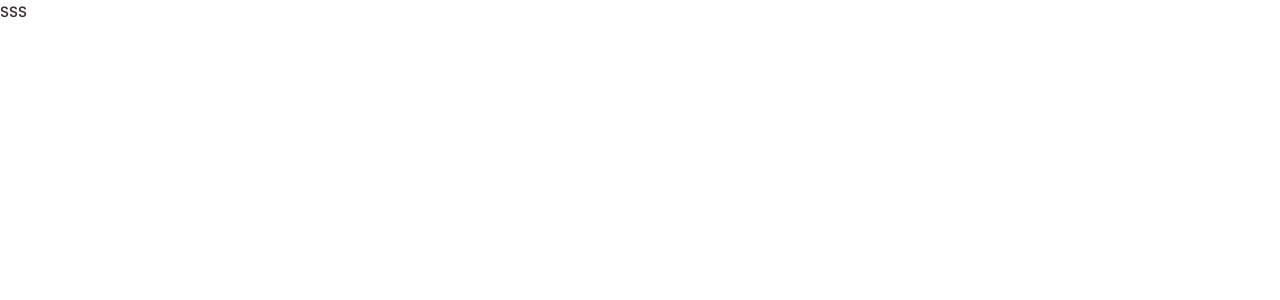
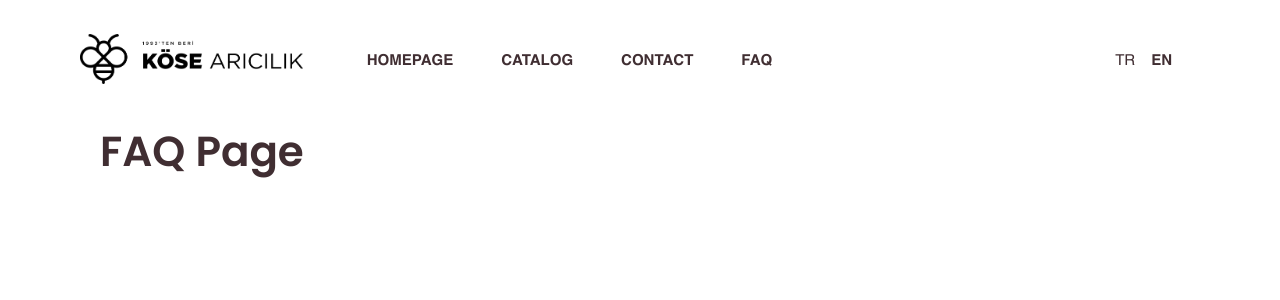
Before and after one commit to CanPacis/kose-aricilik, a Next.js app: page /faq in a window 1280 px wide. Shown: the top 300 px of the page. Built offline with nearby package versions, Linux system fonts and the light colour scheme.

Commit message:
Updated faq page

```diff
--- /dev/null
+++ b/components/FAQ/FAQ.js
@@ -0,0 +1,16 @@
+import React from "react";
+import styles from "./FAQ.module.css";
+
+export default class FAQ extends React.Component {
+  constructor(props) {
+    super(props);
+  }
+
+  render() {
+    return (
+      <div className={styles.container}>
+        <h1>FAQ Page</h1>
+      </div>
+    );
+  }
+}
--- /dev/null
+++ b/components/FAQ/FAQ.module.css
@@ -0,0 +1,3 @@
+.container {
+    padding: var(--layout-padding);
+}
--- a/components/Hero/Hero.module.css
+++ b/components/Hero/Hero.module.css
@@ -33,7 +33,7 @@
   padding: var(--layout-padding);
 }
 
-.body img {
+.body > img {
   height: 36vw;
   flex: 1;
   object-fit: contain;
@@ -42,7 +42,6 @@
 
 .text {
   flex: 1;
-  /* text-align: center; */
   display: flex;
   align-items: flex-start;
   flex-direction: column;
--- a/components/Navigation/Navigation.js
+++ b/components/Navigation/Navigation.js
@@ -1,10 +1,11 @@
 import React from "react";
 import Link from "next/link";
 import styles from "./Navigation.module.css";
+import { withRouter } from "next/router";
 
 import Service from "@/service/Service";
 
-export default class Navigation extends React.Component {
+class Navigation extends React.Component {
   constructor(props) {
     super(props);
 
@@ -25,7 +26,10 @@ export default class Navigation extends React.Component {
     this.setState({ index: i, isMobileMenuOpen: false });
   };
 
-  scroll = (target) => {
+  scroll = async (target) => {
+    if (this.props.router.pathname !== "/") {
+      await this.props.router.push("/");
+    }
     if (document) {
       const element = document.querySelector(target);
       if (element) {
@@ -66,7 +70,7 @@ export default class Navigation extends React.Component {
         {this.state.links ? (
           <>
             <div className={styles.logo}>
-              <img src="/images/logo_dark.png" alt="Logo" />
+              <Link href="/"><img src="/images/logo_dark.png" alt="Logo" /></Link>
             </div>
             <div className={styles.links}>
               <ul className={styles.inPage}>
@@ -130,19 +134,6 @@ export default class Navigation extends React.Component {
                   </li>
                 ))}
               </ul>
-              {/* <ul className={styles.language}>
-                {this.state.language.map((lang) => (
-                  <li
-                    onClick={() => this.props.changeLanguage(lang.id)}
-                    key={lang.id}
-                    className={`${
-                      this.props.language === lang.id && styles.active
-                    }`}
-                  >
-                    {lang.label}
-                  </li>
-                ))}
-              </ul> */}
               <img
                 onClick={() => this.toggleMenu(false)}
                 style={{ margin: "40px 0", cursor: "pointer" }}
@@ -159,3 +150,5 @@ export default class Navigation extends React.Component {
     );
   }
 }
+
+export default withRouter(Navigation);
--- a/components/Navigation/Navigation.module.css
+++ b/components/Navigation/Navigation.module.css
@@ -3,11 +3,12 @@
   display: flex;
   align-items: center;
   padding: var(--layout-padding);
-  flex: 0.2;
+  font-family: "MainFont";
 }
 
 .logo {
   margin-right: 40px;
+  cursor: pointer;
 }
 
 .logo img {
--- a/pages/faq.js
+++ b/pages/faq.js
@@ -1,7 +1,58 @@
 import React from "react";
+import Head from "next/head";
+
+import Meta from "@/components/Meta/Meta";
+import Navigation from "@/components/Navigation/Navigation";
+import FAQ from "@/components/FAQ/FAQ";
 
 export default class SSSPage extends React.Component {
+  constructor(props) {
+    super(props);
+
+    this.state = { language: null };
+  }
+
+  componentDidMount() {
+    this.setState({
+      language: window?.localStorage.getItem("language") || "en",
+    });
+  }
+
+  changeLanguage = (language) => {
+    this.setState({ language });
+    window?.localStorage.setItem("language", language);
+  };
+
   render() {
-    return <p>SSS</p>;
+    return (
+      <div>
+        <Head>
+          <meta charSet="utf-8" />
+          <title>Dedmin Balları</title>
+          <link rel="shortcut icon" href="/images/favicon.png" />
+          <link
+            rel="stylesheet"
+            href="https://cdnjs.cloudflare.com/ajax/libs/font-awesome/5.15.3/css/all.min.css"
+            integrity="sha512-iBBXm8fW90+nuLcSKlbmrPcLa0OT92xO1BIsZ+ywDWZCvqsWgccV3gFoRBv0z+8dLJgyAHIhR35VZc2oM/gI1w=="
+            crossOrigin="anonymous"
+          />
+          <Meta />
+        </Head>
+        {this.state.language !== null ? (
+          <>
+            <Navigation
+              changeLanguage={this.changeLanguage}
+              language={this.state.language}
+            />
+
+<FAQ />
+          </>
+        ) : (
+          <div className="loading">
+            <p>Loading...</p>
+          </div>
+        )}
+      </div>
+    );
   }
 }
--- a/service/Service.js
+++ b/service/Service.js
@@ -40,9 +40,9 @@ export default class Service {
         faq: "S.S.S.",
         ok: "Tamam",
         hero: {
-          title: "LOREM IPSUM DOLOR SIT AMET.",
+          title: "DEDEMİN BALLARI",
           content:
-            "Lorem ipsum dolor sit amet, consetetur sadipscing elitr, sed diam nonumy eirmod tempor invidunt ut labore et dolore magna aliquyam erat, sed diam voluptua. At vero eos et accusam et justo duo dolores et ea rebum.",
+            "Lorem ipsum dolor sit amet, consetetur sadipscing elitr, sed diam nonumy eirmod tempor invidunt ut.",
         },
         order: "Sİpariş Ver",
         send: "Gönder",
@@ -89,9 +89,9 @@ export default class Service {
         faq: "FAQ",
         ok: "Okay",
         hero: {
-          title: "LOREM IPSUM DOLOR SIT AMET.",
+          title: "DEDEMİN BALLARI",
           content:
-            "Lorem ipsum dolor sit amet, consetetur sadipscing elitr, sed diam nonumy eirmod tempor invidunt ut labore et dolore magna aliquyam erat, sed diam voluptua. At vero eos et accusam et justo duo dolores et ea rebum.",
+            "Lorem ipsum dolor sit amet, consetetur sadipscing elitr, sed diam nonumy eirmod tempor invidunt ut.",
         },
         order: "Order",
         send: "Send",
```
Also changed, not shown: components/Product/Product.module.css (+10 -0 lines).
